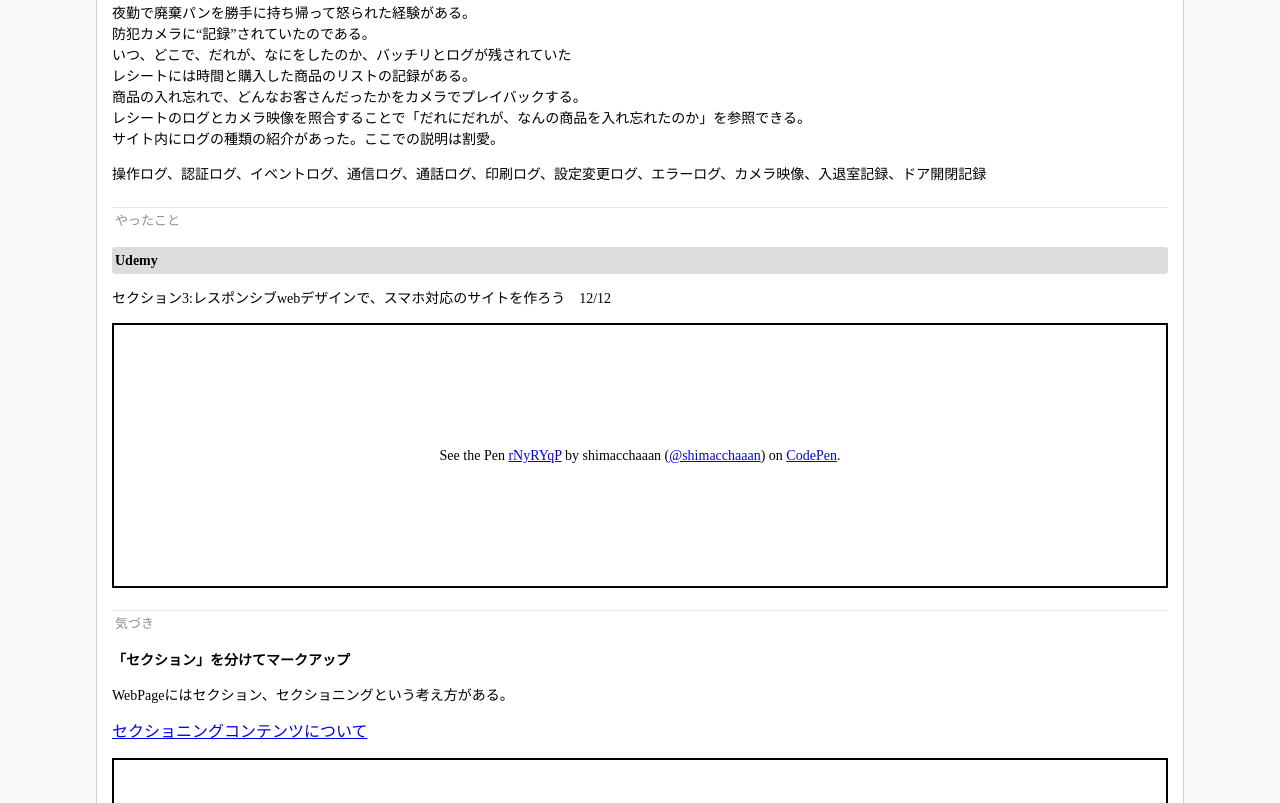
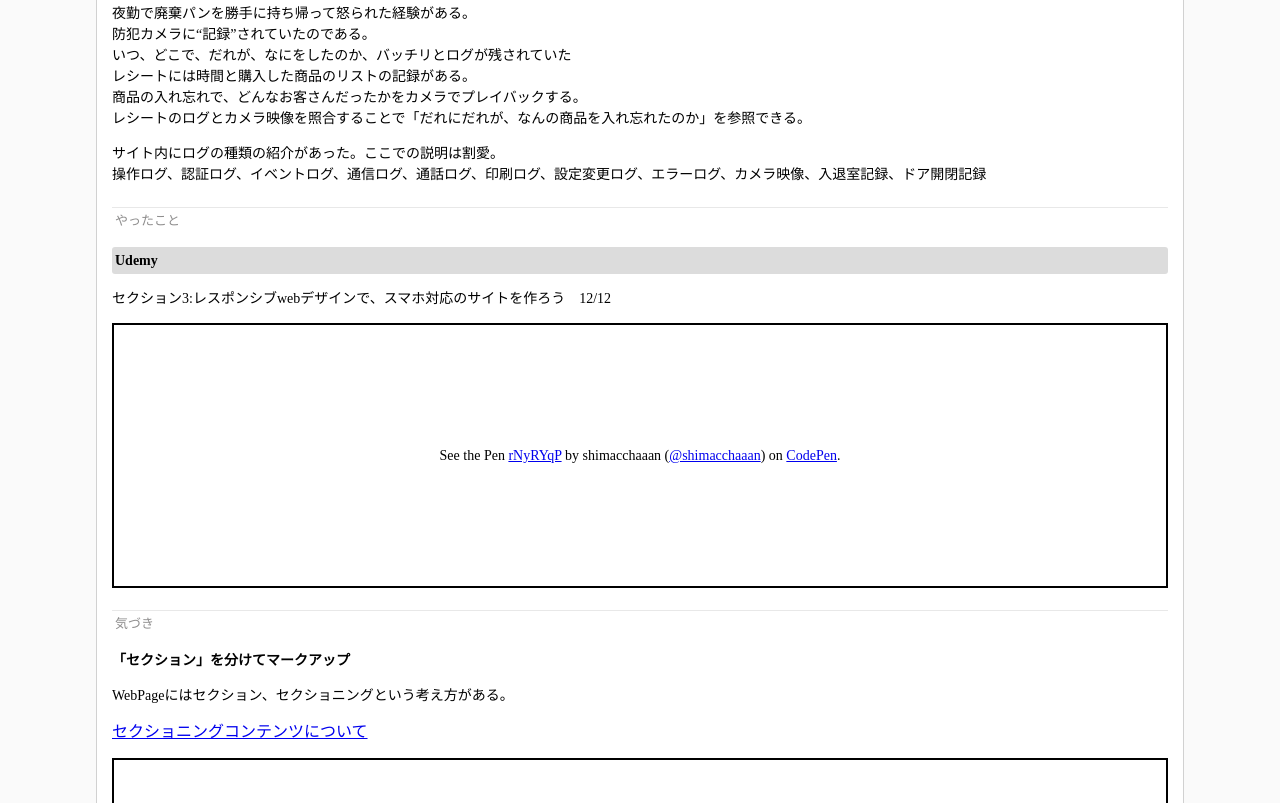
Before and after one commit to shimacchaaan/shimanavi, a plain HTML site: page index.html in a window 1280 px wide. Shown: the part 3039-3842 px from the top of the page. Drawn offline with Linux system fonts and the light colour scheme; a script that the page names is missing.

Commit message:
Update index.html

```diff
--- a/index.html
+++ b/index.html
@@ -138,9 +138,9 @@
                   <br><a href="https://it-trend.jp/log_management/article/84-0001#chapter-2" target="_blank">ログ管理とは？わかりにくい意味や目的、必要性まで１から解説！</a>
                   <aside class="kizuki-log">
                     <p>夜勤で廃棄パンを勝手に持ち帰って怒られた経験がある。<br>防犯カメラに&#8220;記録&#8221;されていたのである。<br>いつ、どこで、だれが、なにをしたのか、バッチリとログが残されていた<br>レシートには時間と購入した商品のリストの記録がある。<br>商品の入れ忘れで、どんなお客さんだったかをカメラでプレイバックする。
-                      <br>レシートのログとカメラ映像を照合することで「だれにだれが、なんの商品を入れ忘れたのか」を参照できる。
-                    <br>サイト内にログの種類の紹介があった。ここでの説明は割愛。</p>
-                    <p>操作ログ、認証ログ、イベントログ、通信ログ、通話ログ、印刷ログ、設定変更ログ、エラーログ、カメラ映像、入退室記録、ドア開閉記録</p>
+                      <br>レシートのログとカメラ映像を照合することで「だれにだれが、なんの商品を入れ忘れたのか」を参照できる。</p>
+                    <p>サイト内にログの種類の紹介があった。ここでの説明は割愛。<br>
+                    操作ログ、認証ログ、イベントログ、通信ログ、通話ログ、印刷ログ、設定変更ログ、エラーログ、カメラ映像、入退室記録、ドア開閉記録</p>
                   </aside>
                 </div>
               </div>
```
